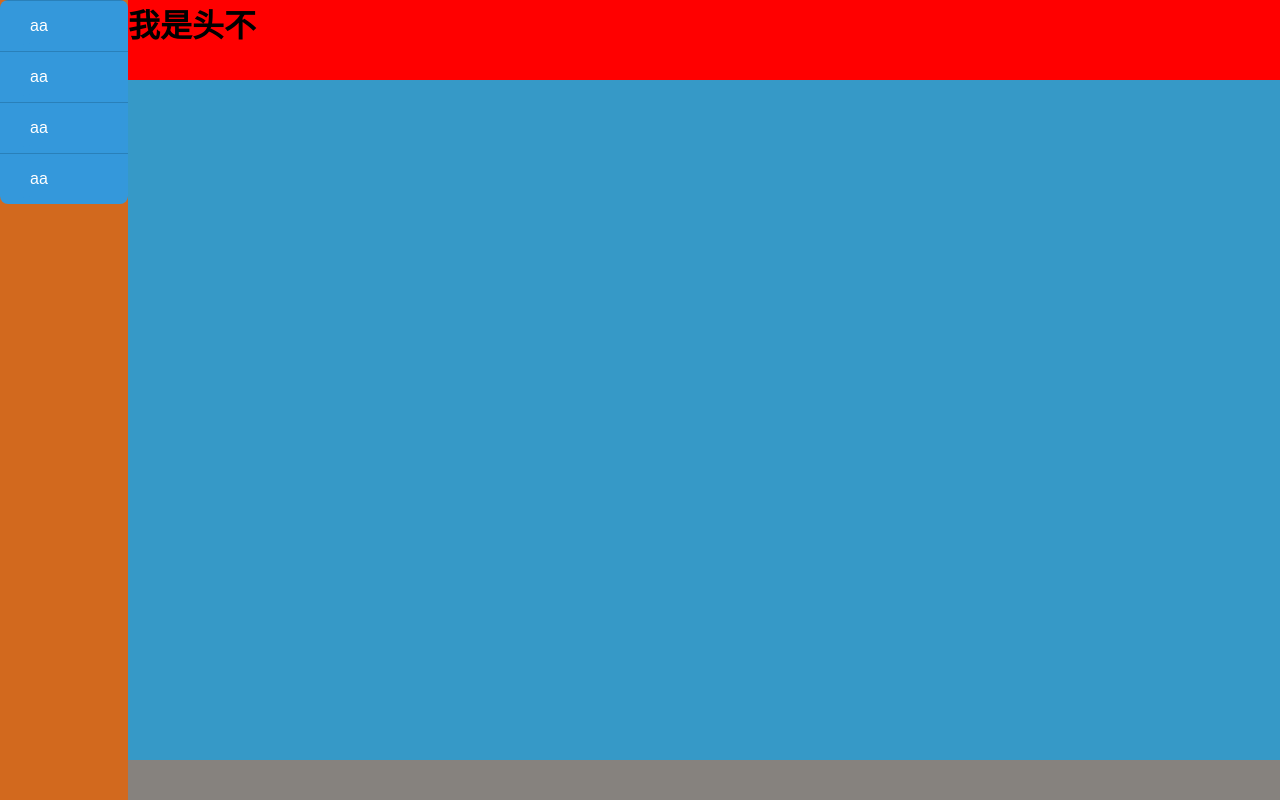
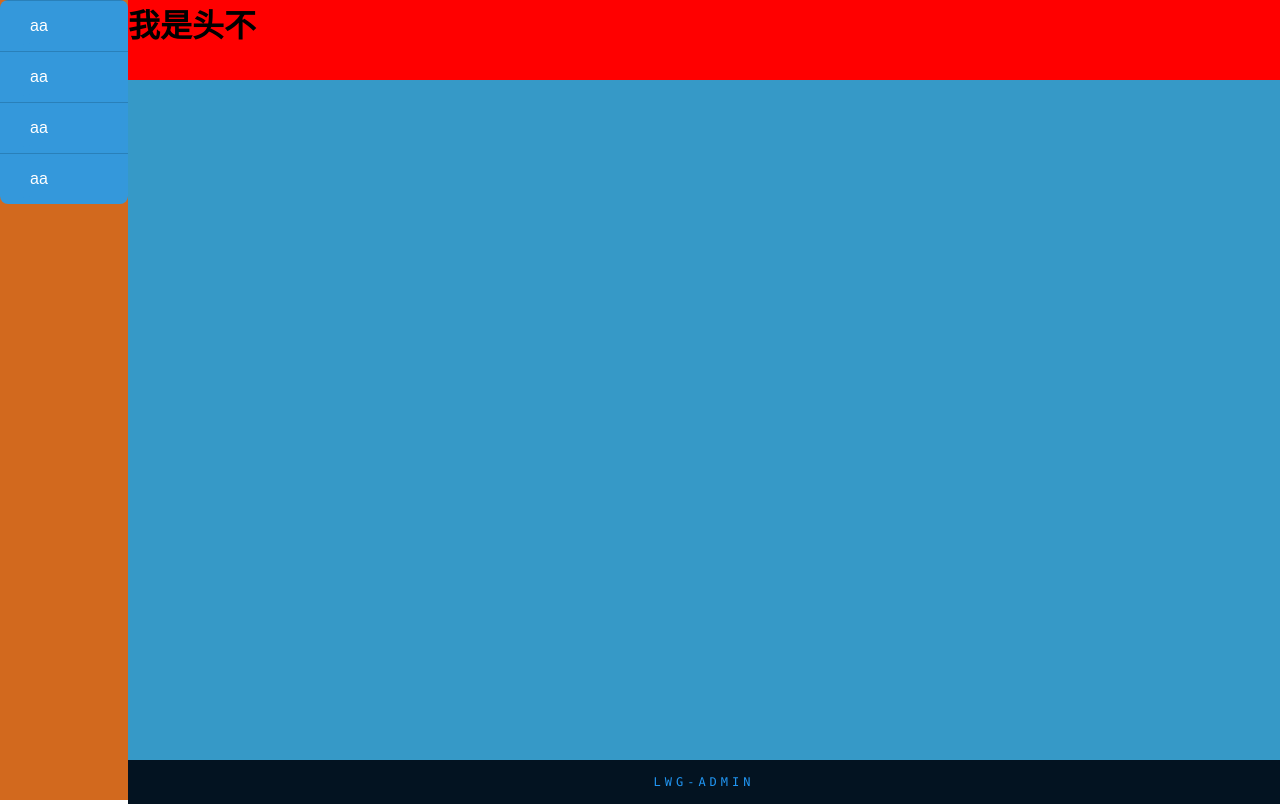
Before and after one commit to wei-gen/lwg-admin-web, a React (Create React App) app: page /home in a window 1280 px wide. Built offline with nearby package versions, Linux system fonts and the light colour scheme.

Commit message:
添加页脚组件

```diff
--- /dev/null
+++ b/src/components/Footer/index.css
@@ -0,0 +1,88 @@
+.footer {
+    display: flex;
+    justify-content: center;
+    align-items: center;
+    min-height: 100%;
+    background: #031321;
+    font-family: consolas;
+}
+
+.footer a {
+    position: relative;
+    display: inline-block;
+    padding: 15px 30px;
+    color: #2196f3;
+    text-transform: uppercase;
+    letter-spacing: 4px;
+    text-decoration: none;
+    font-size: 12px;
+    overflow: hidden;
+    transition: 0.2s;
+}
+
+a:hover {
+    color: #255784;
+    background: #2196f3;
+    box-shadow: 0 0 10px #2196f3, 0 0 40px #2196f3, 0 0 80px #2196f3;
+    transition-delay: 1s;
+}
+
+.footer a span {
+    position: absolute;
+    display: block;
+}
+
+.footer a span:nth-child(1) {
+    top: 0;
+    left: -100%;
+    width: 100%;
+    height: 2px;
+    background: linear-gradient(90deg, transparent, #2196f3);
+}
+
+.footer a:hover span:nth-child(1) {
+    left: 100%;
+    transition: 1s;
+}
+
+.footer a span:nth-child(3) {
+    bottom: 0;
+    right: -100%;
+    width: 100%;
+    height: 2px;
+    background: linear-gradient(270deg, transparent, #2196f3);
+}
+
+.footer a:hover span:nth-child(3) {
+    right: 100%;
+    transition: 1s;
+    transition-delay: 0.5s;
+}
+
+.footer a span:nth-child(2) {
+    top: -100%;
+    right: 0;
+    width: 2px;
+    height: 100%;
+    background: linear-gradient(180deg, transparent, #2196f3);
+}
+
+.footer a:hover span:nth-child(2) {
+    top: 100%;
+    transition: 1s;
+    transition-delay: 0.25s;
+}
+
+.footer a span:nth-child(4) {
+    bottom: -100%;
+    left: 0;
+    width: 2px;
+    height: 100%;
+    background: linear-gradient(360deg, transparent, #2196f3);
+}
+
+.footer a:hover span:nth-child(4) {
+    bottom: 100%;
+    transition: 1s;
+    transition-delay: 0.75s;
+}
--- /dev/null
+++ b/src/components/Footer/index.js
@@ -0,0 +1,23 @@
+import React from 'react';
+import './index.css';
+
+export default class Footer extends React.Component {
+
+
+
+    render() {
+
+        return (
+            <div className="footer">
+                <a href="#">
+                    <span></span>
+                    <span></span>
+                    <span></span>
+                    <span></span>
+                    lwg-admin
+                </a>
+            </div>
+        )
+    }
+
+}
--- a/src/page/Home/index.js
+++ b/src/page/Home/index.js
@@ -3,6 +3,7 @@
 import CommonLayout from '../../layout';
 import Sider from '../../components/Sider';
 import Header from '../../components/Header';
+import Footer from '../../components/Footer';
 
 export default class Home extends React.Component {
 
@@ -16,6 +17,7 @@
                 <CommonLayout>
                     <Sider/>
                     <Header/>
+                    <Footer/>
                 </CommonLayout>
 
             </div>
```
